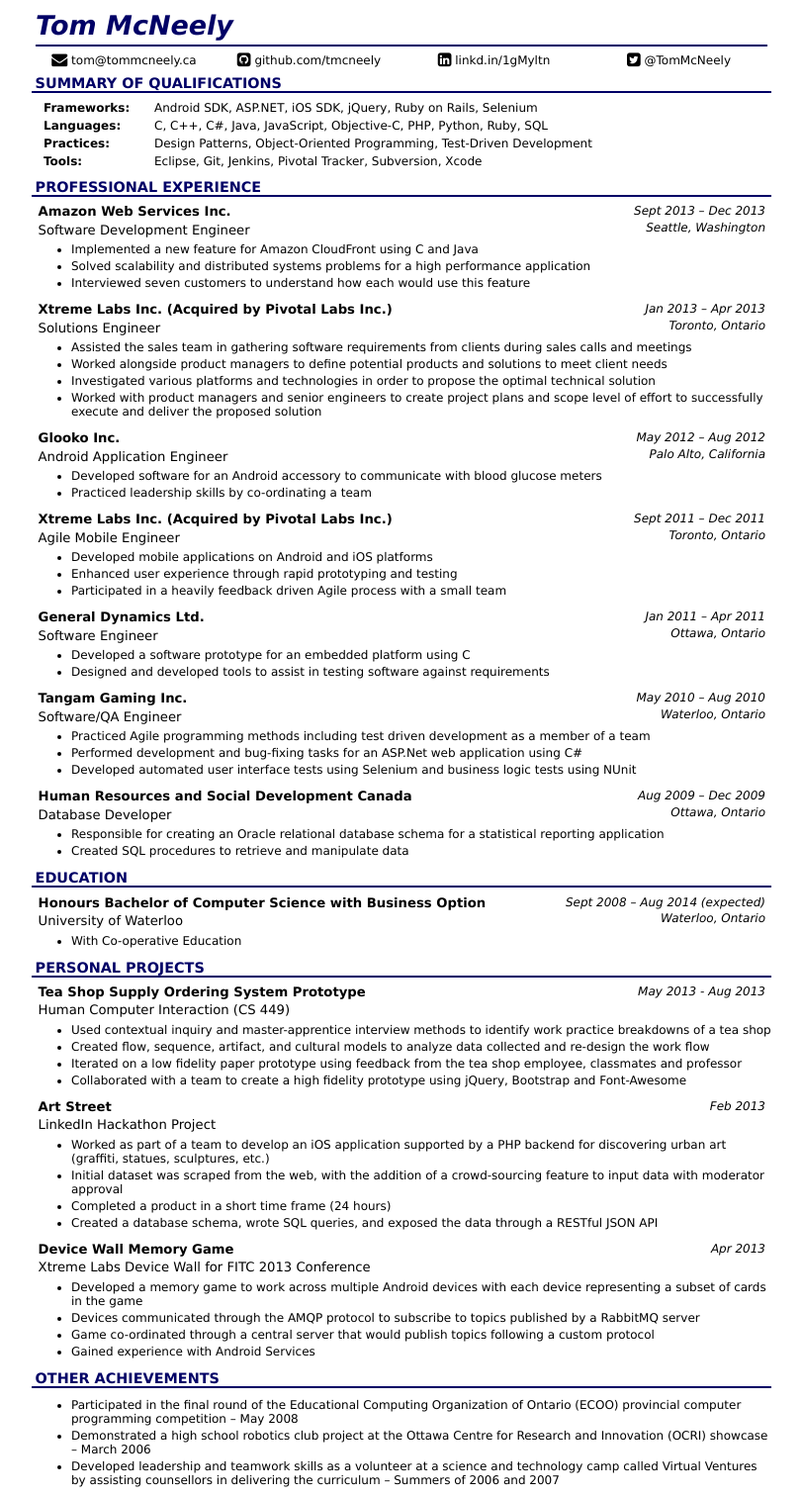
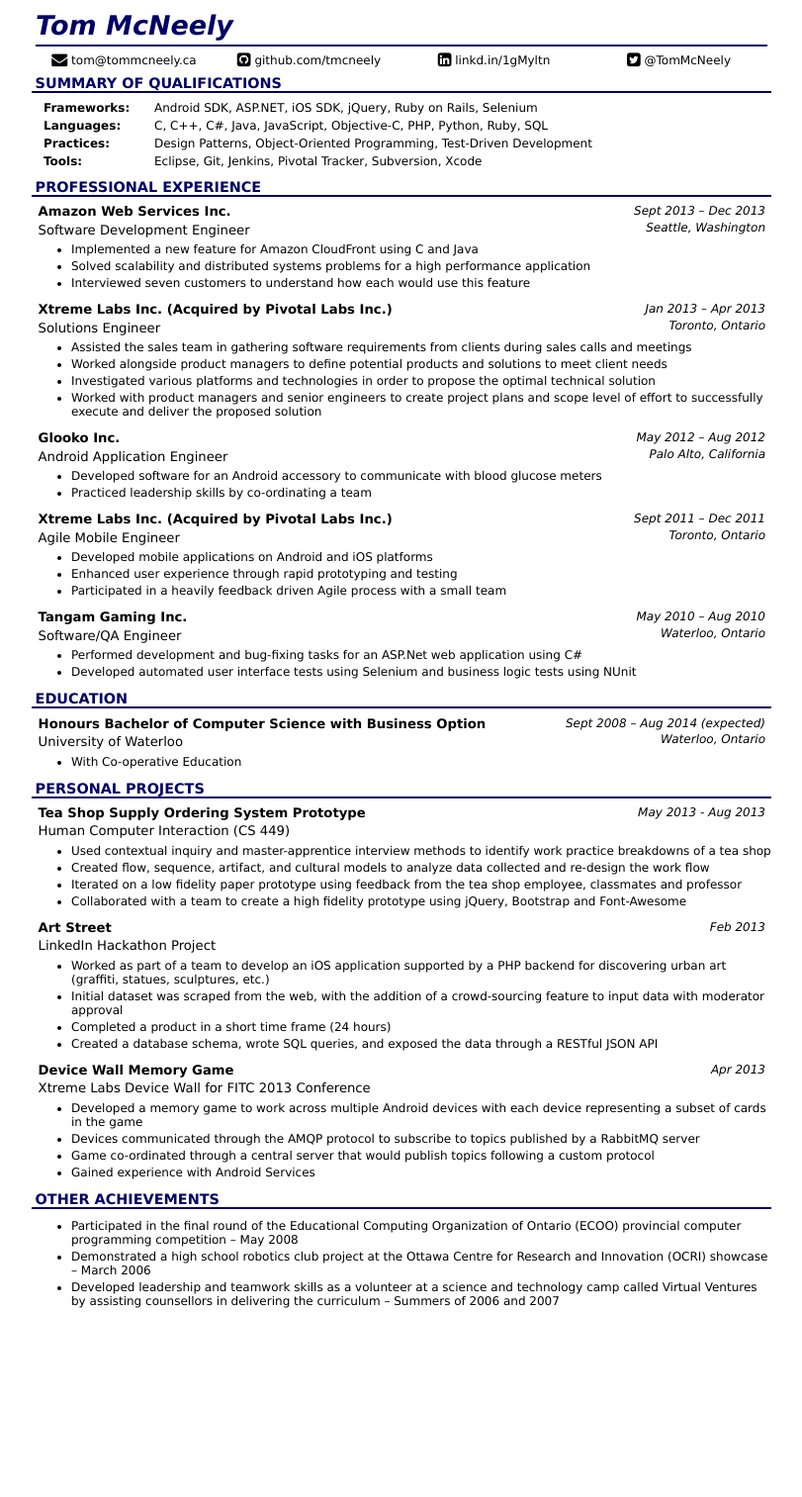
Before and after one commit to tmcneely/tmcneely.github.io, a Jekyll site: the page resume/index.html, which Jekyll copies as it is, in a window 1280 px wide. Shown: the whole page at 99% size, without its empty margins (234-1045 px from the left). Built offline with Jekyll 4.4.1, drawn with Linux system fonts in a browser that asks for light colours; nearby versions of some CDN libraries; Markdown is read by kramdown in place of the engine named in the settings; after the commit the page ends 1332 px from its top, so only the background shows below that.

Commit message:
Removed two older co-op jobs from my resume.

```diff
--- a/resume/index.html
+++ b/resume/index.html
@@ -274,26 +274,6 @@
 
         <div class="job">
 
-            <h3>General Dynamics Ltd.</h3>
-
-            <h4>Software Engineer</h4>
-
-            <h5>Jan 2011 &ndash; Apr 2011</h5>
-
-            <h6>Ottawa, Ontario</h6>
-
-            <ul>
-
-                <li>Developed a software prototype for an embedded platform using C</li>
-
-                <li>Designed and developed tools to assist in testing software against requirements</li>
-
-            </ul>
-
-        </div>
-
-        <div class="job">
-
             <h3>Tangam Gaming Inc.</h3>
 
             <h4>Software/QA Engineer</h4>
@@ -304,31 +284,9 @@
 
             <ul>
 
-                <li>Practiced Agile programming methods including test driven development as a member of a team</li>
-
                 <li>Performed development and bug-fixing tasks for an ASP.Net web application using C#</li>
 
                 <li>Developed automated user interface tests using Selenium and business logic tests using NUnit</li>
-
-            </ul>
-
-        </div>
-
-        <div class="job">
-
-            <h3>Human Resources and Social Development Canada</h3>
-
-            <h4>Database Developer</h4>
-
-            <h5>Aug 2009 &ndash; Dec 2009</h5>
-
-            <h6>Ottawa, Ontario</h6>
-
-            <ul>
-
-                <li>Responsible for creating an Oracle relational database schema for a statistical reporting application</li>
-
-                <li>Created SQL procedures to retrieve and manipulate data</li>
 
             </ul>
 
```
